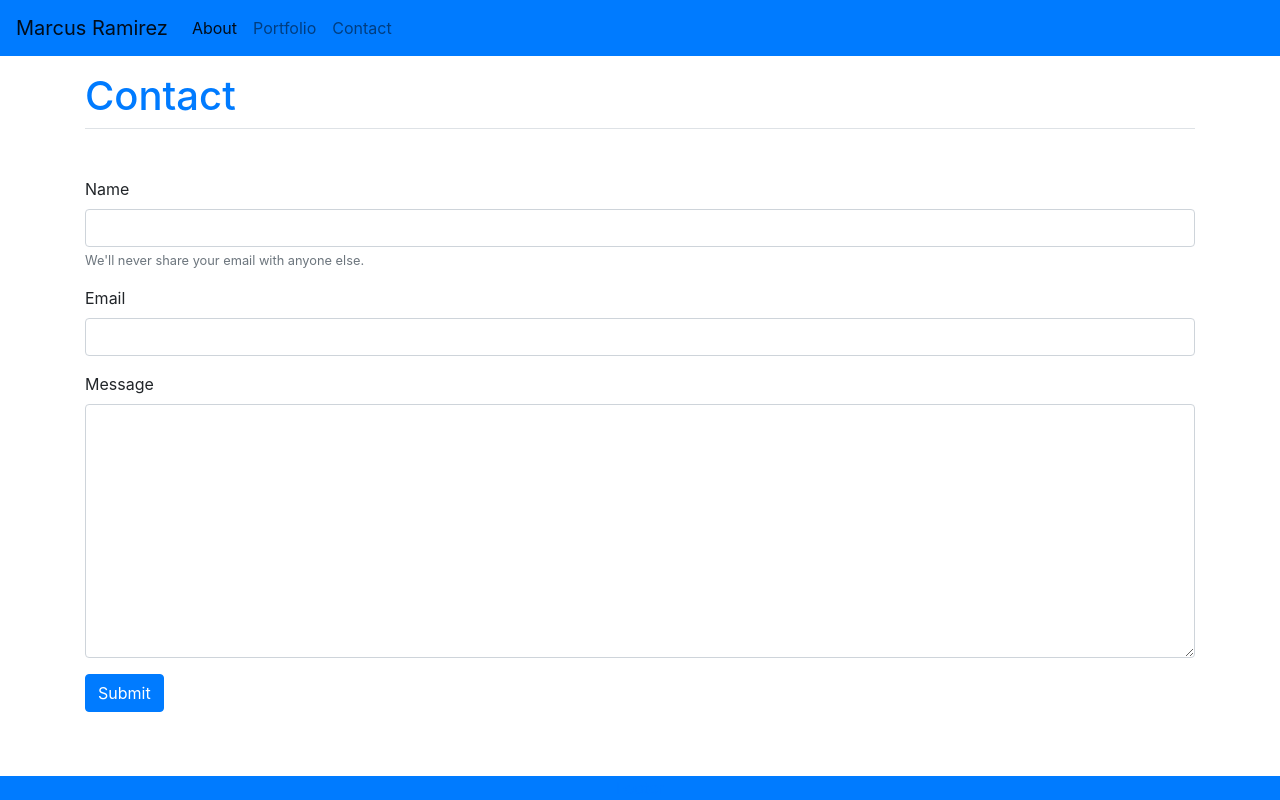
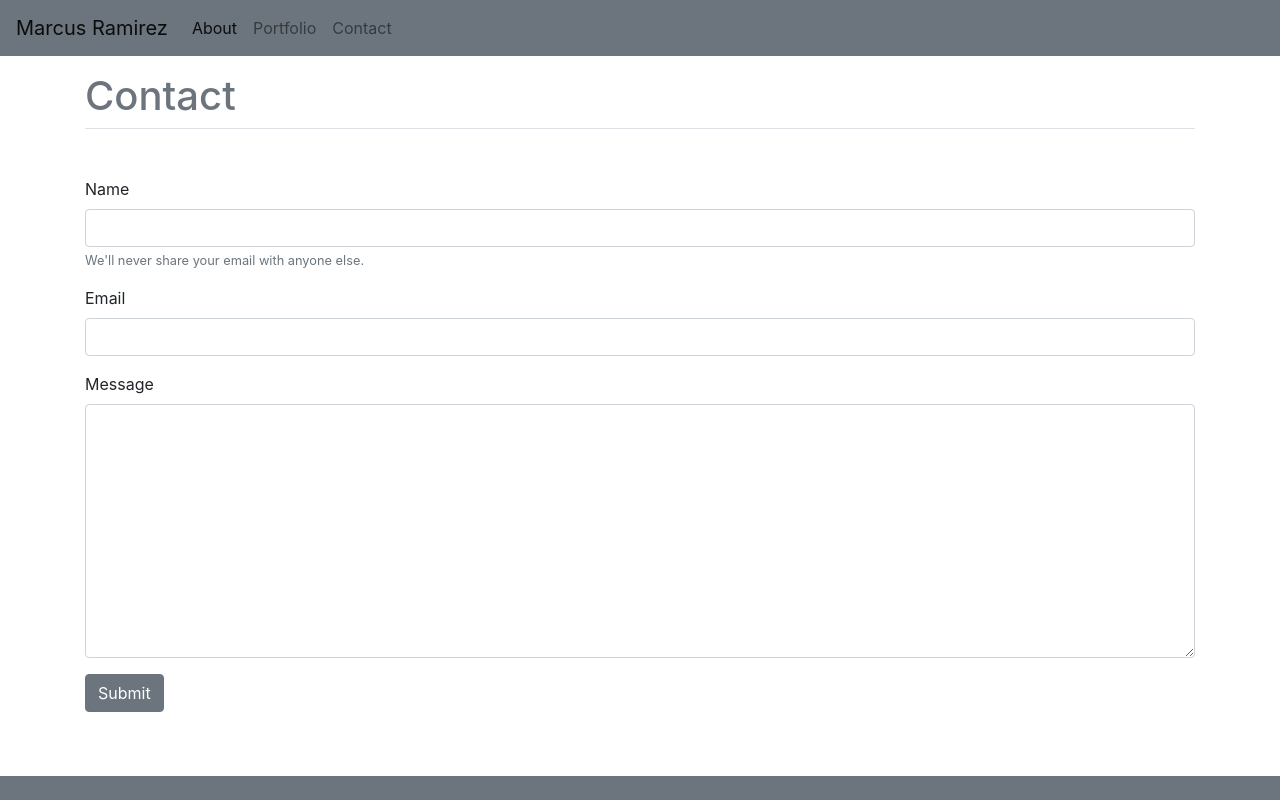
Before and after one commit to marcuspramirez/responsive-portfolio-hw2, a plain HTML site: page contact.html in a window 1280 px wide. Drawn offline with nearby package versions, Linux system fonts and the light colour scheme.

```diff
--- a/contact.html
+++ b/contact.html
@@ -17,8 +17,8 @@
       left: 0;
       bottom: 0;
       width: 100%;
-      background-color: #007bff;
-      color: #007bff;
+      background-color: #6C757D;
+      color: #6C757D;
       text-align: center;
       position: absolute;
    }
@@ -27,6 +27,8 @@ button {
     margin-bottom: 25px;
 }
 
+
+
 </style>
 
 
@@ -34,7 +36,7 @@ button {
 </head>
 
 
-<nav class="navbar navbar-expand-md navbar-light bg-primary">
+<nav class="navbar navbar-expand-md navbar-light bg-secondary">
     <a class="navbar-brand" href="#">Marcus Ramirez</a>
     <button class="navbar-toggler" type="button" data-toggle="collapse" data-target="#navbarNavAltMarkup" aria-controls="navbarNavAltMarkup" aria-expanded="false" aria-label="Toggle navigation">
       <span class="navbar-toggler-icon"></span>
@@ -57,7 +59,7 @@ button {
 
       <div class="row">
         <div class="col-12">
-            <h1 class="mt-3 mb-5 border-bottom w-100 pb-2" style="color: #007bff;">Contact</h1>
+            <h1 class="mt-3 mb-5 border-bottom w-100 pb-2" style="color: #6C757D;">Contact</h1>
         </div>
       </div>
 
@@ -81,7 +83,7 @@ button {
 
           </div>
 
-        <button type="submit" class="btn btn-primary">Submit</button>
+        <button type="submit" class="btn btn-secondary">Submit</button>
       </form>
 
     </div>
```
Also changed, not shown: index.html (+3 -3 lines).
